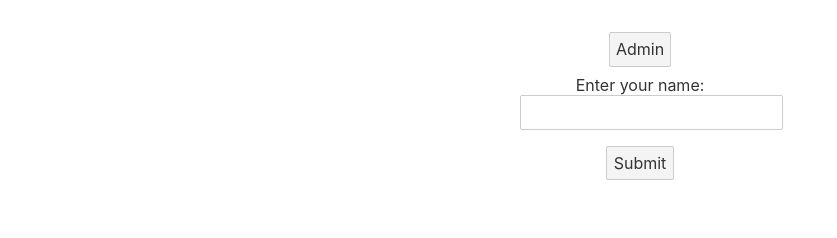
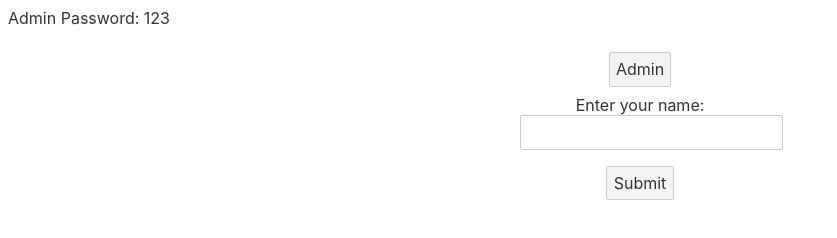
Before and after one commit to debarsh1/SvelteGreetMe, a plain HTML site: page index.html in a window 1280 px wide. Shown: the whole page, without its empty margins (0-837 px from the left). Drawn offline with Linux system fonts and the light colour scheme.

Commit message:
Update index.html

```diff
--- a/index.html
+++ b/index.html
@@ -14,5 +14,6 @@
 </head>
 
 <body>
+	<p1>Admin Password: 123</p1>
 </body>
 </html>
```
